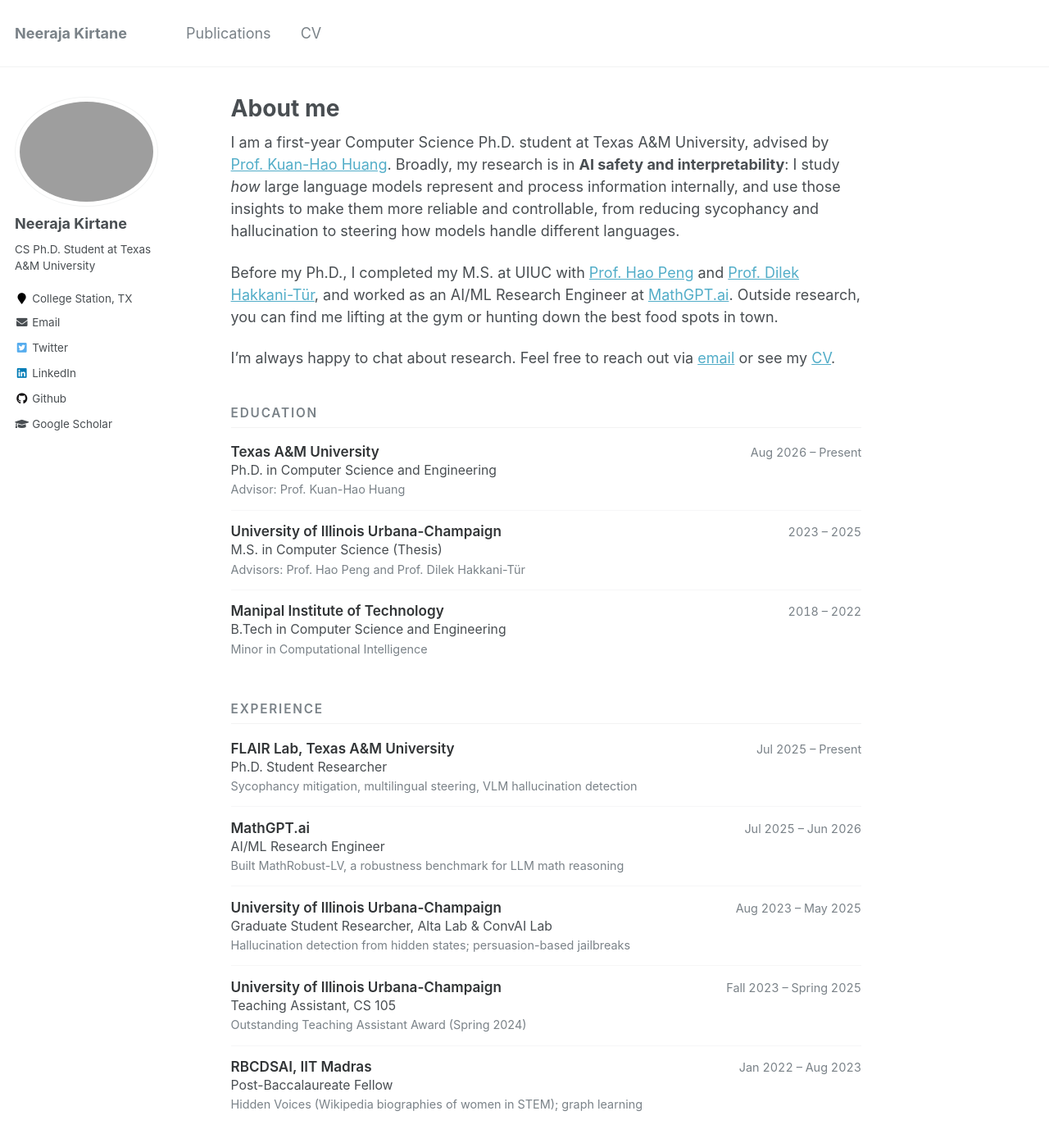
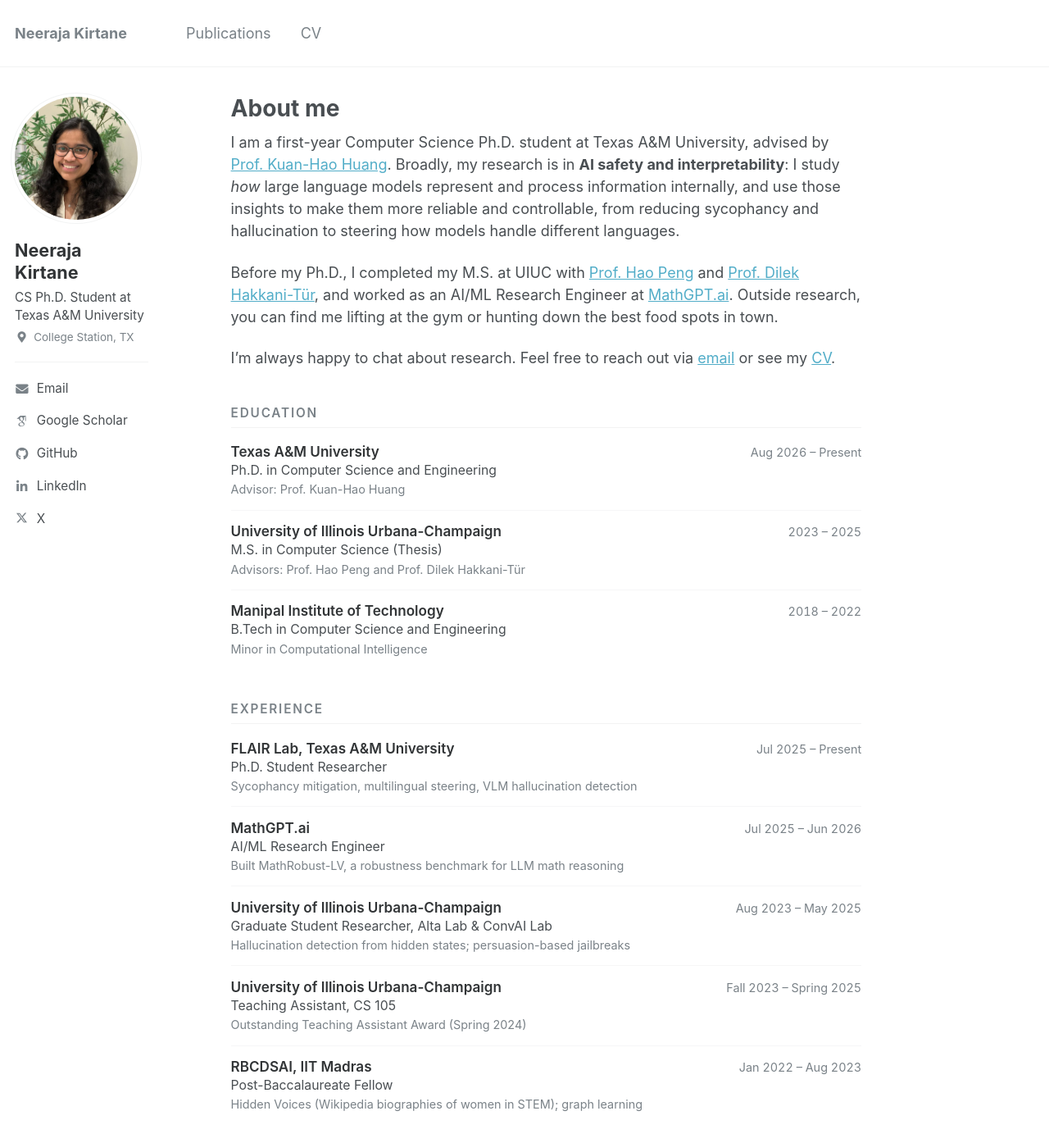
Before and after one commit to neeraja1504/neeraja1504.github.io, a Jekyll site: the page built from _pages/about.md, in a window 1280 px wide and 1400 px high. Shown: the top 1394 px of the window at 82% size. Built offline with Jekyll 4.4.1, drawn with Linux system fonts in a browser that asks for light colours; some web fonts are replaced.

Commit message:
Redesign sidebar profile with new photo
- New square, web-sized profile photo (112 KB, was 1.8 MB)
- Cleaner layout: name, title, location, then a divider and links
- Uniform grey icons with accent hover; Google Scholar icon
- Replace Twitter with X; drop CV link (already in top nav)

Co-Authored-By: Claude Opus 5.5 <noreply@anthropic.com>

```diff
--- a/_config.yml
+++ b/_config.yml
@@ -81,7 +81,7 @@ analytics:
 # Site Author
 author:
   name             : "Neeraja Kirtane"
-  avatar           : "IMG_7813.jpeg"
+  avatar           : "neeraja-profile.jpg"
   bio              : "CS Ph.D. Student at Texas A&M University"
   location         : "College Station, TX"
   employer         :
--- a/_includes/author-profile.html
+++ b/_includes/author-profile.html
@@ -4,120 +4,46 @@
   {% assign author = site.data.authors[page.author] %}{% else %}{% assign author = site.author %}
 {% endif %}
 
-<div itemscope itemtype="http://schema.org/Person">
+<div class="profile" itemscope itemtype="http://schema.org/Person">
 
   <div class="author__avatar">
     {% if author.avatar contains "://" %}
-    	<img src="{{ author.avatar }}" alt="{{ author.name }}">
+      <img src="{{ author.avatar }}" alt="{{ author.name }}" itemprop="image">
     {% else %}
-    	<img src="{{ author.avatar | prepend: "/images/" | prepend: base_path }}" class="author__avatar" alt="{{ author.name }}">
+      <img src="{{ author.avatar | prepend: "/images/" | prepend: base_path }}" alt="{{ author.name }}" itemprop="image">
     {% endif %}
   </div>
 
   <div class="author__content">
-    <h3 class="author__name">{{ author.name }}</h3>
+    <h3 class="author__name" itemprop="name">{{ author.name }}</h3>
     {% if author.bio %}<p class="author__bio">{{ author.bio }}</p>{% endif %}
+    {% if author.location %}<p class="author__location"><i class="fas fa-fw fa-map-marker-alt" aria-hidden="true"></i> {{ author.location }}</p>{% endif %}
   </div>
 
   <div class="author__urls-wrapper">
-    <button class="btn btn--inverse">Follow</button>
+    <button class="btn btn--inverse">Links</button>
     <ul class="author__urls social-icons">
-      {% if author.location %}
-        <li><i class="fa fa-fw fa-map-marker" aria-hidden="true"></i> {{ author.location }}</li>
+      {% if author.email %}
+        <li><a href="mailto:{{ author.email }}"><i class="fas fa-fw fa-envelope" aria-hidden="true"></i> Email</a></li>
       {% endif %}
-      {% if author.employer %}
-        <li><i class="fa fa-fw fa-map-marker" aria-hidden="true"></i> {{ author.employer }}</li>
+      {% if author.googlescholar %}
+        <li><a href="{{ author.googlescholar }}"><i class="ai ai-fw ai-google-scholar" aria-hidden="true"></i> Google Scholar</a></li>
+      {% endif %}
+      {% if author.github %}
+        <li><a href="https://github.com/{{ author.github }}"><i class="fab fa-fw fa-github" aria-hidden="true"></i> GitHub</a></li>
+      {% endif %}
+      {% if author.linkedin %}
+        <li><a href="https://www.linkedin.com/in/{{ author.linkedin }}"><i class="fab fa-fw fa-linkedin-in" aria-hidden="true"></i> LinkedIn</a></li>
+      {% endif %}
+      {% if author.twitter %}
+        <li><a href="https://x.com/{{ author.twitter }}"><i class="icon-x" aria-hidden="true"><svg viewBox="0 0 24 24" width="0.85em" height="0.85em" fill="currentColor"><path d="M18.901 1.153h3.68l-8.04 9.19L24 22.846h-7.406l-5.8-7.584-6.638 7.584H.474l8.6-9.83L0 1.154h7.594l5.243 6.932ZM17.61 20.644h2.039L6.486 3.24H4.298Z"/></svg></i> X</a></li>
+      {% endif %}
+      {% if author.orcid %}
+        <li><a href="{{ author.orcid }}"><i class="ai ai-fw ai-orcid" aria-hidden="true"></i> ORCID</a></li>
       {% endif %}
       {% if author.uri %}
-        <li><a href="{{ author.uri }}"><i class="fas fa-fw fa-link" aria-hidden="true"></i> {{ site.data.ui-text[site.locale].website_label | default: "Website" }}</a></li>
+        <li><a href="{{ author.uri }}"><i class="fas fa-fw fa-link" aria-hidden="true"></i> Website</a></li>
       {% endif %}
-      {% if author.email %}
-        <li><a href="mailto:{{ author.email }}"><i class="fas fa-fw fa-envelope" aria-hidden="true"></i> {{ site.data.ui-text[site.locale].email_label | default: "Email" }}</a></li>
-      {% endif %}
-      {% if author.keybase %}
-        <li><a href="https://keybase.io/{{ author.keybase }}"><i class="fas fa-fw fa-key" aria-hidden="true"></i> Keybase</a></li>
-      {% endif %}
-       {% if author.researchgate %}
-        <li><a href="{{ author.researchgate }}"><i class="fab fa-fw fa-researchgate" aria-hidden="true"></i> ResearchGate</a></li>
-      {% endif %}
-      {% if author.twitter %}
-        <li><a href="https://twitter.com/{{ author.twitter }}"><i class="fab fa-fw fa-twitter-square" aria-hidden="true"></i> Twitter</a></li>
-      {% endif %}
-      {% if author.facebook %}
-        <li><a href="https://www.facebook.com/{{ author.facebook }}"><i class="fab fa-fw fa-facebook-square" aria-hidden="true"></i> Facebook</a></li>
-      {% endif %}
-      {% if author.google_plus %}
-        <li><a href="https://plus.google.com/+{{ author.google_plus }}"><i class="fab fa-fw fa-google-plus" aria-hidden="true"></i> Google+</a></li>
-      {% endif %}
-      {% if author.linkedin %}
-        <li><a href="https://www.linkedin.com/in/{{ author.linkedin }}"><i class="fab fa-fw fa-linkedin" aria-hidden="true"></i> LinkedIn</a></li>
-      {% endif %}
-      {% if author.xing %}
-        <li><a href="https://www.xing.com/profile/{{ author.xing }}"><i class="fab fa-fw fa-xing-square" aria-hidden="true"></i> XING</a></li>
-      {% endif %}
-      {% if author.instagram %}
-        <li><a href="https://instagram.com/{{ author.instagram }}"><i class="fab fa-fw fa-instagram" aria-hidden="true"></i> Instagram</a></li>
-      {% endif %}
-      {% if author.tumblr %}
-        <li><a href="https://{{ author.tumblr }}.tumblr.com"><i class="fab fa-fw fa-tumblr-square" aria-hidden="true"></i> Tumblr</a></li>
-      {% endif %}
-      {% if author.bitbucket %}
-        <li><a href="https://bitbucket.org/{{ author.bitbucket }}"><i class="fab fa-fw fa-bitbucket" aria-hidden="true"></i> Bitbucket</a></li>
-      {% endif %}
-      {% if author.github %}
-        <li><a href="https://github.com/{{ author.github }}"><i class="fab fa-fw fa-github" aria-hidden="true"></i> Github</a></li>
-      {% endif %}
-      {% if author.stackoverflow %}
-        <li><a href="https://www.stackoverflow.com/users/{{ author.stackoverflow }}"><i class="fab fa-fw fa-stack-overflow" aria-hidden="true"></i> Stackoverflow</a></li>
-      {% endif %}
-      {% if author.lastfm %}
-        <li><a href="https://lastfm.com/user/{{ author.lastfm }}"><i class="fab fa-fw fa-lastfm-square" aria-hidden="true"></i> Last.fm</a></li>
-      {% endif %}
-      {% if author.dribbble %}
-        <li><a href="https://dribbble.com/{{ author.dribbble }}"><i class="fab fa-fw fa-dribbble-square" aria-hidden="true"></i> Dribbble</a></li>
-      {% endif %}
-      {% if author.pinterest %}
-        <li><a href="https://www.pinterest.com/{{ author.pinterest }}"><i class="fab fa-fw fa-pinterest" aria-hidden="true"></i> Pinterest</a></li>
-      {% endif %}
-      {% if author.foursquare %}
-        <li><a href="https://foursquare.com/{{ author.foursquare }}"><i class="fab fa-fw fa-foursquare" aria-hidden="true"></i> Foursquare</a></li>
-      {% endif %}
-      {% if author.steam %}
-        <li><a href="https://steamcommunity.com/id/{{ author.steam }}"><i class="fab fa-fw fa-steam-square" aria-hidden="true"></i> Steam</a></li>
-      {% endif %}
-      {% if author.youtube %}
-        <li><a href="https://www.youtube.com/c/{{ author.youtube }}"><i class="fab fa-fw fa-youtube" aria-hidden="true"></i> YouTube</a></li>
-      {% endif %}
-      {% if author.soundcloud %}
-        <li><a href="https://soundcloud.com/{{ author.soundcloud }}"><i class="fab fa-fw fa-soundcloud" aria-hidden="true"></i> Soundcloud</a></li>
-      {% endif %}
-      {% if author.weibo %}
-        <li><a href="https://www.weibo.com/{{ author.weibo }}"><i class="fab fa-fw fa-weibo" aria-hidden="true"></i> Weibo</a></li>
-      {% endif %}
-      {% if author.flickr %}
-        <li><a href="https://www.flickr.com/{{ author.flickr }}"><i class="fab fa-fw fa-flickr" aria-hidden="true"></i> Flickr</a></li>
-      {% endif %}
-      {% if author.codepen %}
-        <li><a href="https://codepen.io/{{ author.codepen }}"><i class="fab fa-fw fa-codepen" aria-hidden="true"></i> CodePen</a></li>
-      {% endif %}
-      {% if author.vine %}
-        <li><a href="https://vine.co/u/{{ author.vine }}"><i class="fab fa-fw fa-vine" aria-hidden="true"></i> Vine</a></li>
-      {% endif %}
-      {% if author.googlescholar %}
-        <li><a href="{{ author.googlescholar }}"><i class="fas fa-fw fa-graduation-cap"></i> Google Scholar</a></li>
-      {% endif %}
-      {% if author.pubmed %}
-        <li><a href="{{ author.pubmed }}"><i class="ai ai-pubmed-square ai-fw"></i> PubMed</a></li>
-      {% endif %}
-      {% if author.orcid %}
-        <li><a href="{{ author.orcid }}"><i class="ai ai-orcid-square ai-fw"></i> ORCID</a></li>
-      {% endif %}
-      {% if author.impactstory %}
-        <li><a href="{{ author.impactstory }}"><i class="ai ai-impactstory ai-fw"></i> Impactstory</a></li>
-      {% endif %}
-      {% if author.wikipedia %}
-        <li><a href="https://en.wikipedia.org/wiki/User:{{ author.wikipedia }}"><i class="fab fa-fw fa-wikipedia-w" aria-hidden="true"></i> Wikipedia</a></li>
-{% endif %}
     </ul>
   </div>
 </div>
--- /dev/null
+++ b/_sass/_profile.scss
@@ -0,0 +1,99 @@
+/* ==========================================================================
+   Sidebar profile (overrides _sidebar.scss; colors shared with _publications.scss)
+   ========================================================================== */
+
+.sidebar .profile {
+  .author__avatar {
+    width: 52px;
+
+    img {
+      display: block;
+      width: 100%;
+      max-width: none;
+      aspect-ratio: 1 / 1;
+      object-fit: cover;
+      border-radius: 50%;
+      padding: 0;
+      border: 0;
+    }
+  }
+
+  .author__name {
+    color: $darker-gray;
+    font-size: 1.05em;
+    font-weight: 700;
+    line-height: 1.25;
+  }
+
+  .author__bio {
+    margin: 0.2em 0 0;
+    color: $dark-gray;
+    font-size: 0.8em;
+    line-height: 1.45;
+  }
+
+  .author__location {
+    margin: 0.35em 0 0;
+    color: $gray;
+    font-size: 0.75em;
+
+    i { margin-right: 0.15em; }
+  }
+
+  .author__urls {
+    li { font-size: 0.85em; }
+
+    a {
+      display: flex;
+      align-items: center;
+      gap: 0.6em;
+      margin: 0;
+      padding: 0.3em 0;
+      color: $dark-gray;
+      font-size: 1em;
+      text-decoration: none;
+      transition: color 0.15s;
+
+      i {
+        width: 1.15em;
+        color: $gray !important;
+        text-align: center;
+        transition: color 0.15s;
+      }
+
+      &:hover,
+      &:focus-visible {
+        color: $pub-accent;
+        text-decoration: none;
+
+        i { color: $pub-accent !important; }
+      }
+    }
+  }
+
+  @include breakpoint($large) {
+    padding-right: 1.5em;
+
+    .author__avatar {
+      width: auto;
+
+      img {
+        width: 150px;
+        box-shadow: 0 0 0 4px #fff, 0 0 0 5px $border-color;
+      }
+    }
+
+    .author__name {
+      margin: 1.1em 0 0;
+      font-size: 1.2em;
+    }
+
+    .author__bio { margin-top: 0.4em; font-size: 0.85em; }
+
+    .author__urls-wrapper {
+      margin-top: 1.1em;
+      padding-top: 0.9em;
+      border-top: 1px solid $border-color;
+    }
+  }
+}
--- a/assets/css/main.scss
+++ b/assets/css/main.scss
@@ -35,6 +35,7 @@
 @import "publications";
 @import "home";
 @import "sidebar";
+@import "profile";
 
 @import "vendor/font-awesome/fontawesome";
 @import "vendor/font-awesome/solid";
```
Also changed, not shown: images/neeraja-profile.jpg (added).
